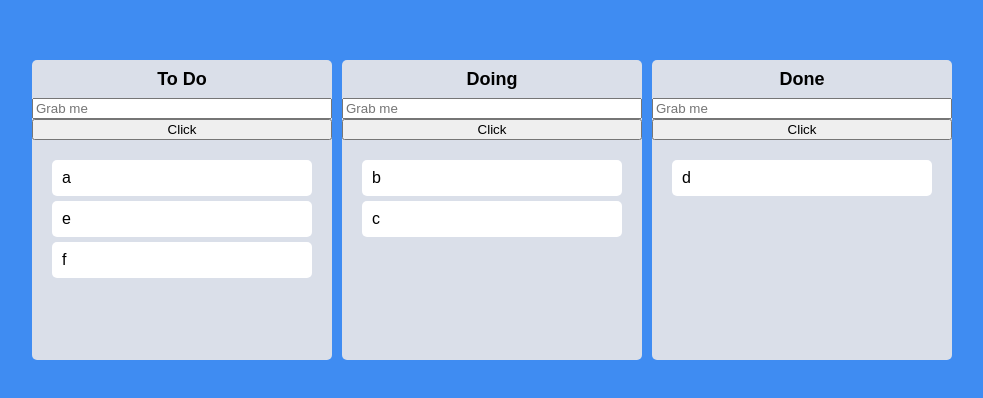
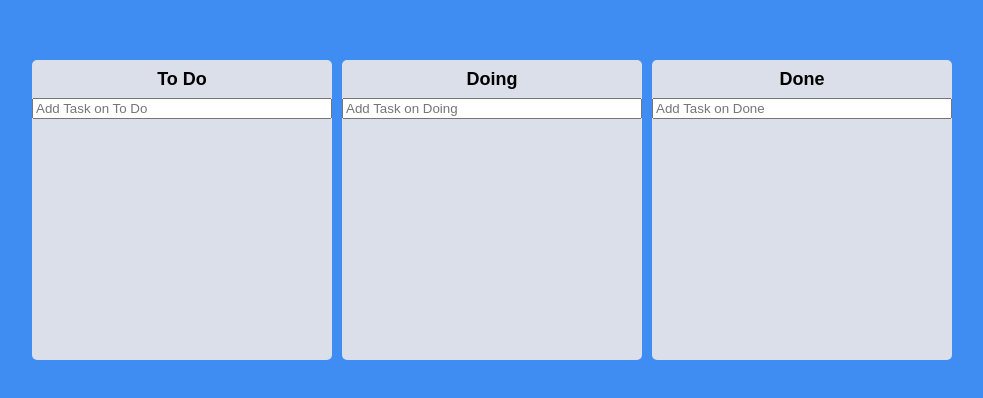
Before and after one commit to junghong0512/react_master, a React (Create React App) app: page / in a window 1280 px wide. Shown: the part 190-588 px from the top of the page, without its empty margins (148-1131 px from the left). Built offline with nearby package versions, Linux system fonts and the light colour scheme.

Commit message:
#6.15 Creating Tasks

```diff
--- a/src/Components/Board.tsx
+++ b/src/Components/Board.tsx
@@ -1,8 +1,9 @@
 import { useRef } from "react";
+import { useForm } from "react-hook-form";
 import { Droppable } from "react-beautiful-dnd";
 import { useRecoilState } from "recoil";
 import styled from "styled-components";
-import { toDoState } from "../atoms";
+import { ITodo, toDoState } from "../atoms";
 import DragabbleCard from "./DragabbleCard";
 
 const Wrapper = styled.div`
@@ -40,23 +41,37 @@
 `;
 
 interface IBoardProps {
-  toDos: string[];
+  toDos: ITodo[];
   boardId: string;
 }
 
+const Form = styled.form`
+  width: 100%;
+  input {
+    width: 100%;
+  }
+`;
+
+interface IForm {
+  toDo: string;
+}
+
 function Board({ toDos, boardId }: IBoardProps) {
-  const inputRef = useRef<HTMLInputElement>(null);
-  const onClick = () => {
-    inputRef.current?.focus();
-    setTimeout(() => {
-      inputRef.current?.blur();
-    }, 5000);
+  const { register, setValue, handleSubmit } = useForm<IForm>();
+  const onValid = (data: IForm) => {
+    console.log(data);
+    setValue("toDo", "");
   };
   return (
     <Wrapper>
       <Title>{boardId}</Title>
-      <input ref={inputRef} placeholder="Grab me" />
-      <button onClick={onClick}>Click</button>
+      <Form onSubmit={handleSubmit(onValid)}>
+        <input
+          {...register("toDo", { required: true })}
+          type="text"
+          placeholder={`Add Task on ${boardId}`}
+        />
+      </Form>
       <Droppable droppableId={boardId}>
         {(magic, info) => (
           <Area
@@ -66,7 +81,12 @@
             {...magic.droppableProps}
           >
             {toDos.map((todo, index) => (
-              <DragabbleCard key={todo} todo={todo} index={index} />
+              <DragabbleCard
+                key={todo.id}
+                index={index}
+                toDoId={todo.id}
+                toDoText={todo.text}
+              />
             ))}
             {magic.placeholder}
           </Area>
--- a/src/Components/DragabbleCard.tsx
+++ b/src/Components/DragabbleCard.tsx
@@ -13,13 +13,14 @@
 `;
 
 interface IDragabbleCardProps {
-  todo: string;
+  toDoId: number;
+  toDoText: string;
   index: number;
 }
 
-function DragabbleCard({ todo, index }: IDragabbleCardProps) {
+function DragabbleCard({ toDoId, toDoText, index }: IDragabbleCardProps) {
   return (
-    <Draggable draggableId={todo} index={index}>
+    <Draggable draggableId={toDoId + ""} index={index}>
       {(magic, snapshot) => (
         <Card
           isDragging={snapshot.isDragging}
@@ -27,7 +28,7 @@
           {...magic.dragHandleProps}
           {...magic.draggableProps}
         >
-          {todo}
+          {toDoText}
         </Card>
       )}
     </Draggable>
--- a/src/atoms.tsx
+++ b/src/atoms.tsx
@@ -1,14 +1,19 @@
 import { atom, selector } from "recoil";
 
 interface IToDoState {
-  [key: string]: string[];
+  [key: string]: ITodo[];
+}
+
+export interface ITodo {
+  id: number;
+  text: string;
 }
 
 export const toDoState = atom<IToDoState>({
   key: "toDo",
   default: {
-    "To Do": ["a", "e", "f"],
-    Doing: ["b", "c"],
-    Done: ["d"],
+    "To Do": [],
+    Doing: [],
+    Done: [],
   },
 });
```
Also changed, not shown: src/App.tsx (+0 -9 lines).
